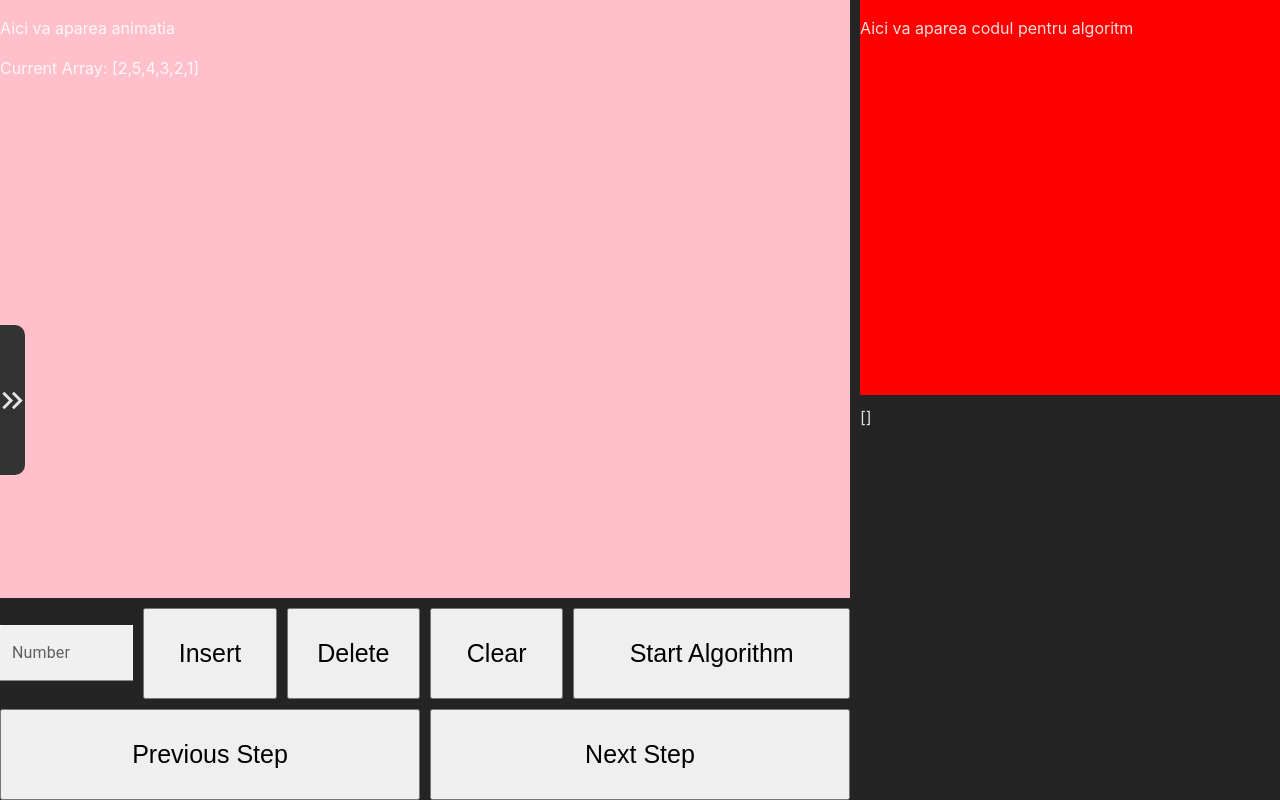
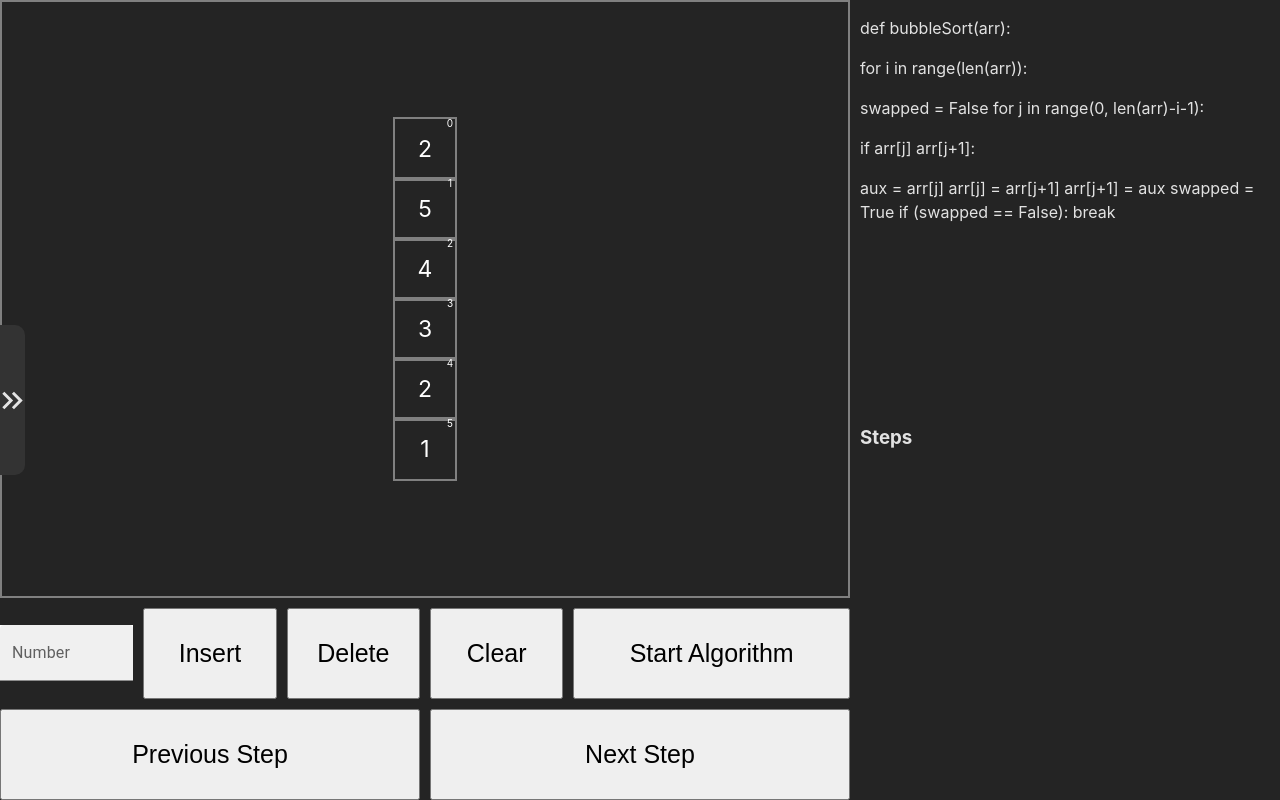
Before and after one commit to flaviur1/DSA_Visualizer, a React (Vite) app in the folder frontend/: page / in a window 1280 px wide. Built offline with nearby package versions, Linux system fonts and the light colour scheme.

Commit message:
made the steps appear one by one when clicking the next button and going back when pressing the previous button, put some code in the codeBox so it isn't red anymore, made the squares for the array represantation in AnimationBox, trying to figure out why they are vertical

```diff
--- a/frontend/src/components/AnimationBox.jsx
+++ b/frontend/src/components/AnimationBox.jsx
@@ -1,12 +1,19 @@
 // In this component, we show the representation of the data structure, and each step the algorithm makes
 import { useState, useEffect } from "react";
+import "../styles/Animation.css";
 
-function AnimationBox({dataStructure}) {
+function AnimationBox({ dataStructure }) {
+  const makeSquare = (number, index) => {
+    return (
+      <div className="square" key={index}>
+        {number}
+        <div className="index">{index}</div>
+      </div>
+    );
+  };
+
   return (
-    <div>
-      <p>Aici va aparea animatia</p>
-      <p>Current Array: {JSON.stringify(dataStructure)}</p>
-    </div>
+    <div>{dataStructure.map((number, index) => makeSquare(number, index))}</div>
   );
 }
 
--- a/frontend/src/components/CodeBox.jsx
+++ b/frontend/src/components/CodeBox.jsx
@@ -4,7 +4,17 @@ import { useState, useEffect } from "react";
 function CodeBox() {
   return (
     <div>
-      <p>Aici va aparea codul pentru algoritm</p>
+      <p>       <p>def bubbleSort(arr):</p>
+            <p>for i in range(len(arr)):</p>
+                swapped = False
+                for j in range(0, len(arr)-i-1):
+                   <p>if arr[j]  arr[j+1]:</p>
+                        aux = arr[j]
+                        arr[j] = arr[j+1]
+                        arr[j+1] = aux
+                        swapped = True
+                if (swapped == False):
+                    break</p>
     </div>
   );
 }
--- a/frontend/src/components/MainView.jsx
+++ b/frontend/src/components/MainView.jsx
@@ -10,7 +10,7 @@ import "../styles/MainView.css";
 function MainView({ currentOperation }) {
   const [steps, setSteps] = useState([]);
   const [dataStructure, setDataStructure] = useState([2, 5, 4, 3, 2, 1]);
-  const [nextStep, setNextStep] = useState(false);
+  const [index, setIndex] = useState(-1);
 
   const handleStepsUpdate = (newSteps) => {
     setSteps(newSteps);
@@ -27,7 +27,7 @@ function MainView({ currentOperation }) {
         <CodeBox />
       </div>
       <div className="StepsBox">
-        <StepBox steps={steps} nextStep={nextStep} setNextStep={setNextStep} />
+        <StepBox steps={steps} index={index} />
       </div>
       <div className="UserOperationsBox">
         <UserOperationsBox
@@ -35,7 +35,9 @@ function MainView({ currentOperation }) {
           setDataStructure={setDataStructure}
           currentOperation={currentOperation}
           onStepsReceived={handleStepsUpdate}
-          setNextStep={setNextStep}
+          index={index}
+          setIndex={setIndex}
+          stepArrayLength={steps.length}
         />
       </div>
     </div>
--- a/frontend/src/components/StepBox.jsx
+++ b/frontend/src/components/StepBox.jsx
@@ -1,17 +1,22 @@
 // In this component, we print the explications for the steps, in sync with the animation
 import { useState, useEffect } from "react";
 
-function StepBox({ steps, nextStep, setNextStep }) {
-  const stringSteps = JSON.stringify(steps);
-  const shownSteps = "";
+function StepBox({ steps, index }) {
+  const renderSteps = () => {
+    return steps.slice(0, index + 1).map((step, i) => (
+      <div key={i}>
+        Iteration: {step.iteration} Step: {step.step}
+        <p> {step.text}</p>
+      </div>
+    ));
+  };
 
-  const handleNext = () =>{
-    if (nextStep === true){
-        shownSteps.concat()
-    }
-  }
-
-  return <div>{stringSteps}</div>;
+  return (
+    <div>
+      <h3>Steps</h3>
+      {renderSteps()}
+    </div>
+  );
 }
 
 export default StepBox;
--- a/frontend/src/components/UserOperationsBox.jsx
+++ b/frontend/src/components/UserOperationsBox.jsx
@@ -10,7 +10,9 @@ function UserOperationsBox({
   setDataStructure,
   currentOperation,
   onStepsReceived,
-  setNextStep,
+  index,
+  setIndex,
+  stepArrayLength,
 }) {
   const [newElement, setNewElement] = useState("");
 
@@ -67,6 +69,16 @@ function UserOperationsBox({
     setDataStructure([]);
   };
 
+  const handleNext = () => {
+    if (index < stepArrayLength -1 ) index++;
+    setIndex(index);
+  };
+
+  const handlePrevious = () => {
+    if (index >= 0) index--;
+    setIndex(index);
+  };
+
   return (
     <div className="UserOperations">
       <TextField
@@ -96,9 +108,11 @@ function UserOperationsBox({
         Start Algorithm
       </button>
 
-      <button className="big-button previous">Previous Step</button>
+      <button className="big-button previous" onClick={handlePrevious}>
+        Previous Step
+      </button>
 
-      <button className="big-button next" onClick={setNextStep(true)}>
+      <button className="big-button next" onClick={handleNext}>
         Next Step
       </button>
     </div>
--- /dev/null
+++ b/frontend/src/styles/Animation.css
@@ -0,0 +1,17 @@
+.square {
+  width: 60px;
+  height: 60px;
+  position: relative;
+  outline: 2px solid grey;
+  color: white;
+  font-size: 23px;
+  display: flex;
+  align-items: center;
+  justify-content: center;
+}
+
+.index {
+  font-size: 10px;
+  position: absolute;
+  transform: translateX(25px) translateY(-25px);
+}
--- a/frontend/src/styles/MainView.css
+++ b/frontend/src/styles/MainView.css
@@ -11,17 +11,24 @@
 .AnimationBox {
   grid-row: span 3;
   grid-column: span 2;
-  background-color: pink;
+  display: flex;
+  flex-wrap: wrap;
+  flex-direction: row;
+  justify-content: center;
+  align-items: center;
+  gap: 10px;
+  overflow-x: auto;
+  border: 2px solid grey;
 }
 
 .CodeBox {
   grid-row: span 2;
-  background-color: red;
 }
 
 .StepsBox {
   grid-row: span 2;
-  display:block;
+  display: block;
+  overflow-y: auto;
 }
 
 .UserOperationsBox {
```
Also changed, not shown: 1 other file (tests, documents, lock files or other folders).
